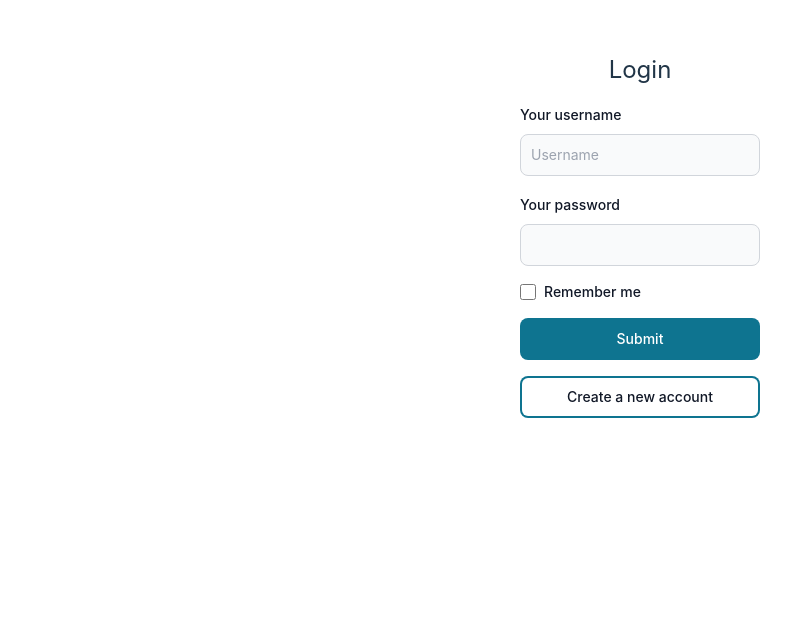
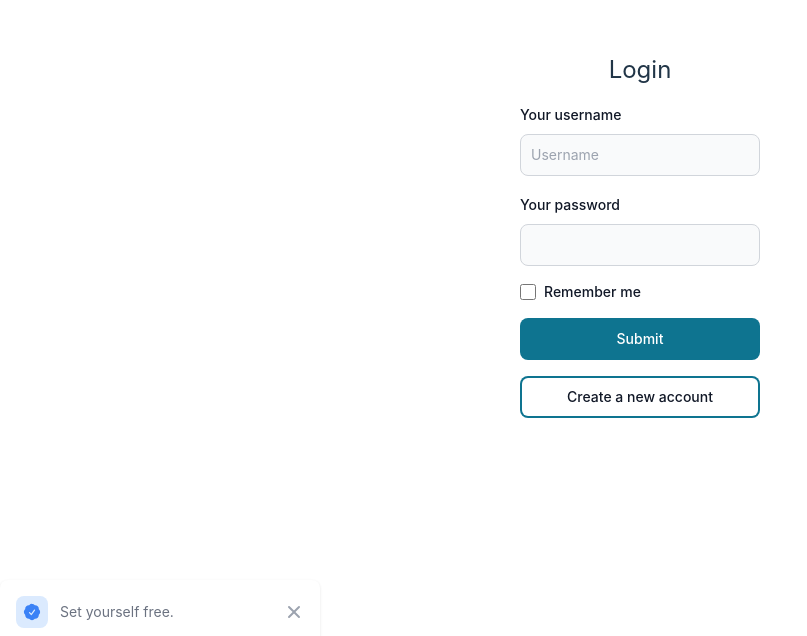
Before and after one commit to yogeshtakeo/social-media-app, a React (Vite) app: page /login in a window 1280 px wide. Shown: the part 164-800 px from the top of the page, without its empty margins (0-807 px from the left). Built offline with nearby package versions, Linux system fonts and the light colour scheme.

Commit message:
Updated the toast archtechture

```diff
--- a/src/App.tsx
+++ b/src/App.tsx
@@ -5,10 +5,11 @@ import Login from "./pages/Login";
 import Register from "./pages/Register";
 import AuthenticationLayer from "./HOC/AuthenticationLayer";
 import RedirectionLayer from "./HOC/RedirectionLayer";
+import LayoutComponent from "./HOC/LayoutLayer";
 
 function App(): JSX.Element {
   return (
-    <>
+    <LayoutComponent>
       <Routes>
         <Route
           path="/login"
@@ -35,7 +36,7 @@ function App(): JSX.Element {
           }
         />
       </Routes>
-    </>
+    </LayoutComponent>
   );
 }
 
--- /dev/null
+++ b/src/HOC/LayoutLayer.tsx
@@ -0,0 +1,12 @@
+import ToastComponent from "../component/ToastComponent";
+
+const LayoutComponent = (props: { children: any }) => {
+  return (
+    <>
+      {props.children}
+      <ToastComponent />
+    </>
+  );
+};
+
+export default LayoutComponent;
--- a/src/component/LoginComponent.tsx
+++ b/src/component/LoginComponent.tsx
@@ -1,12 +1,12 @@
 import { TextInput, Label, Checkbox, Button, Spinner } from "flowbite-react";
-import { ChangeEvent, ChangeEventHandler, useEffect, useState } from "react";
+import { useState } from "react";
 import { useDispatch, useSelector } from "react-redux";
 import { postLogin } from "../store/slices/UserSlice";
 import { useNavigate } from "react-router-dom";
 
 const LoginComponent = (): JSX.Element => {
   const navigation = useNavigate();
-  const { token, isLoggedIn, loading } = useSelector((state) => state.users);
+  const { loading } = useSelector((state) => state.users);
   const dispatch = useDispatch();
   const [username, setUsername] = useState("");
   const [password, setPassword] = useState("");
--- a/src/component/NavbarComponent.tsx
+++ b/src/component/NavbarComponent.tsx
@@ -5,7 +5,7 @@ import { useDispatch } from "react-redux";
 const NavBarComponent = (): JSX.Element => {
   const dispatch = useDispatch();
   return (
-    <Navbar fluid={true} rounded={true}>
+    <Navbar fluid={true} rounded={true} className="fixed w-full">
       <Navbar.Brand href="https://flowbite.com/">
         <img
           src="https://flowbite.com/docs/images/logo.svg"
--- a/src/component/SidebarComponent.tsx
+++ b/src/component/SidebarComponent.tsx
@@ -12,7 +12,7 @@ import { ChartBarIcon } from "@heroicons/react/24/solid";
 
 const SidebarComponent = (): JSX.Element => {
   return (
-    <div className="h-full">
+    <div className="h-full fixed ">
       <Sidebar aria-label="Sidebar with multi-level dropdown example">
         <Sidebar.Items>
           <Sidebar.ItemGroup>
--- /dev/null
+++ b/src/component/ToastComponent.tsx
@@ -0,0 +1,16 @@
+import { CheckBadgeIcon } from "@heroicons/react/24/solid";
+import { Toast } from "flowbite-react";
+
+const ToastComponent = () => {
+  return (
+    <Toast className=" fixed -bottom-2 z-50">
+      <div className="inline-flex h-8 w-8 shrink-0 items-center justify-center rounded-lg bg-blue-100 text-blue-500 dark:bg-blue-800 dark:text-blue-200">
+        <CheckBadgeIcon className="h-5 w-5" />
+      </div>
+      <div className="ml-3 text-sm font-normal">Set yourself free.</div>
+      <Toast.Toggle />
+    </Toast>
+  );
+};
+
+export default ToastComponent;
--- a/src/index.css
+++ b/src/index.css
@@ -21,7 +21,6 @@
 
 body {
   height: 100vh;
-  width: 100vw;
 }
 
 #root {
--- a/src/pages/Home.tsx
+++ b/src/pages/Home.tsx
@@ -19,7 +19,7 @@ const Home = (): JSX.Element => {
       <NavBarComponent />
       <div className="flex h-full gap-4">
         <SidebarComponent />
-        <div className="flex flex-wrap gap-12 overflow-y-auto h-full">
+        <div className=" ml-72 mt-12 flex flex-wrap gap-12 overflow-y-auto h-fit">
           {posts.isLoading ? (
             <Spinner />
           ) : (
```
